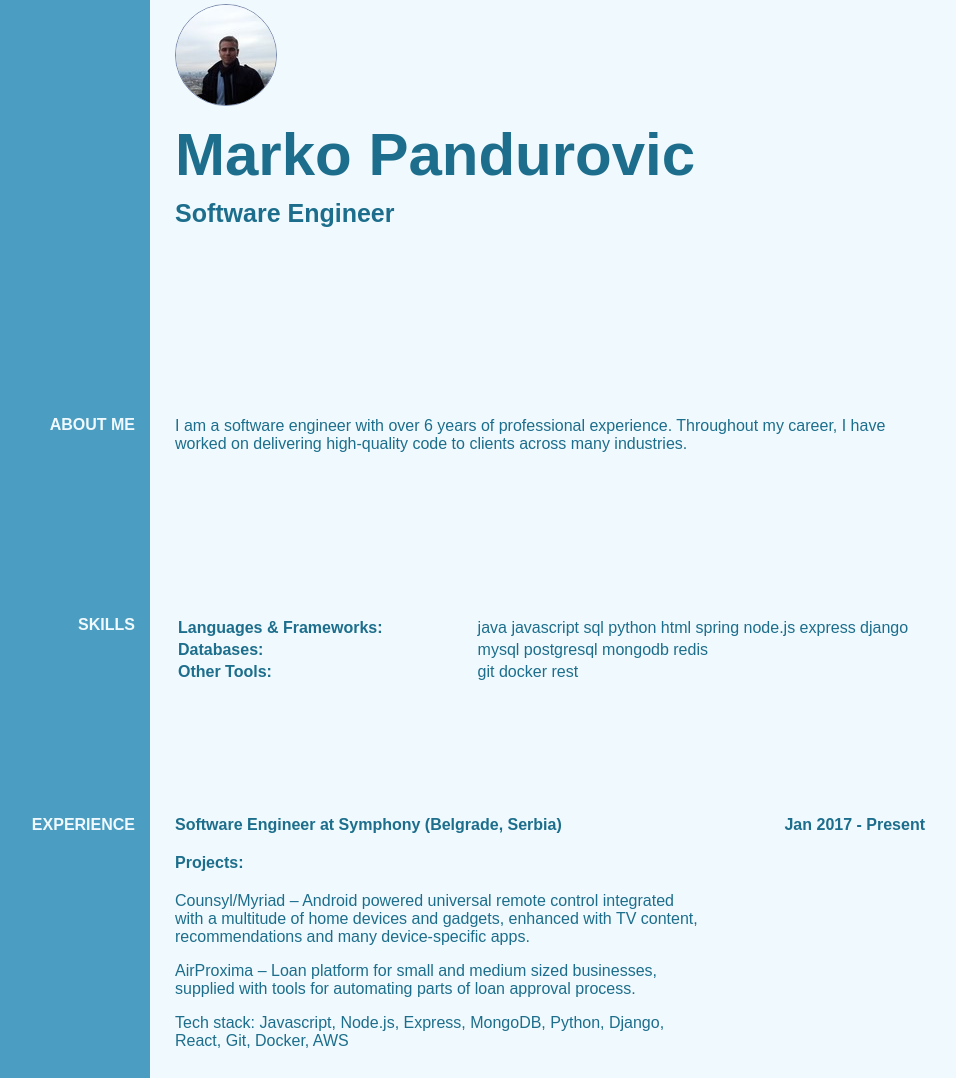
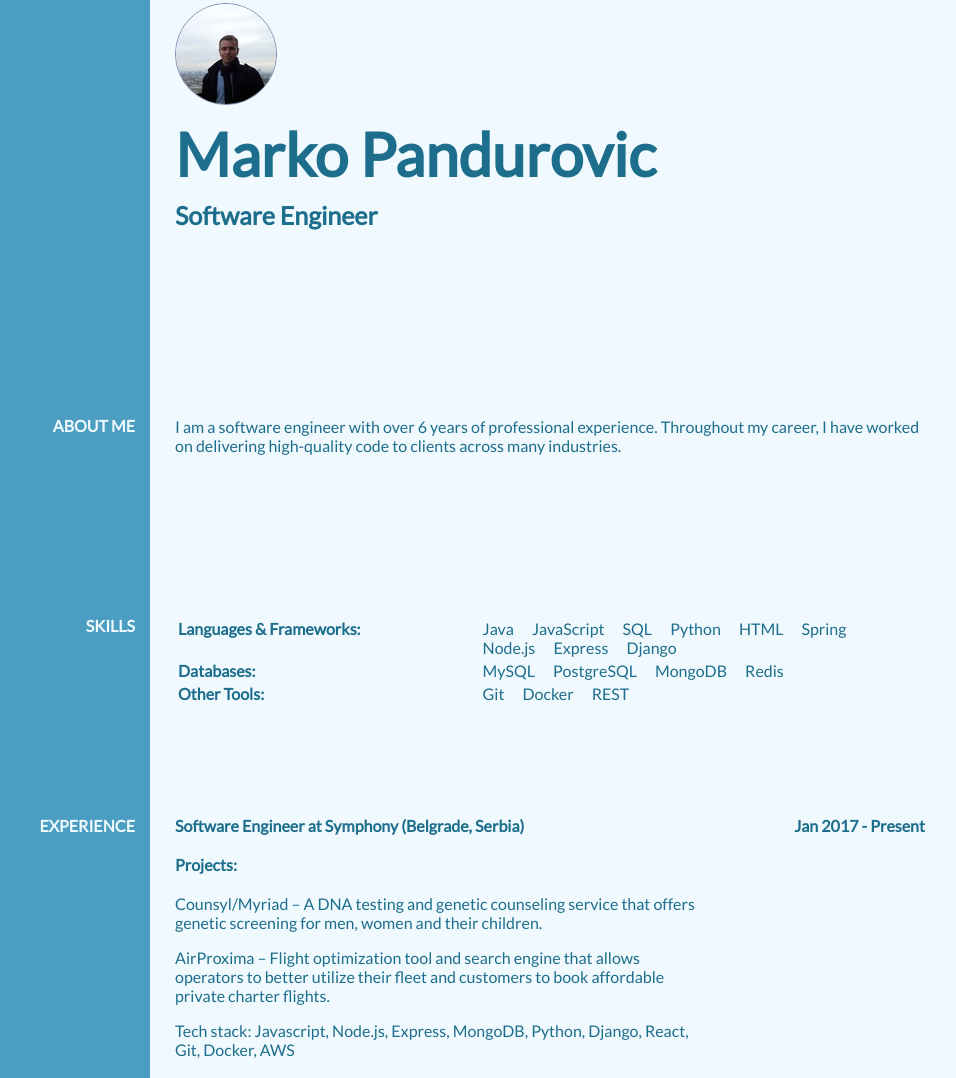
Before and after one commit to mpandurovic/website, a plain HTML site: page index.html in a window 1280 px wide. Shown: the part 114-1192 px from the top of the page, without its empty margins (106-1062 px from the left). Drawn offline with nearby package versions, Linux system fonts and the light colour scheme; a web font is replaced by a local one.

Commit message:
Styling changes

```diff
--- a/index.html
+++ b/index.html
@@ -4,13 +4,10 @@
 <head>
     <title>Marko Pandurovic</title>
     <meta charset="utf-8">
-    <link rel="stylesheet" type="text/css" href="//fonts.googleapis.com/css?family=Droid+Sans+Mono" />
-    <link href="https://fonts.googleapis.com/css?family=Oxygen" rel="stylesheet">
-    <link href="https://fonts.googleapis.com/css?family=Cardo" rel="stylesheet">
     <!-- Open Sans and Lato look best -->
     <link href="https://fonts.googleapis.com/css?family=Lato" rel="stylesheet">
     <link href="https://fonts.googleapis.com/css?family=Open+Sans" rel="stylesheet">
-    <link href="https://fonts.googleapis.com/css?family=Nato+Sans" rel="stylesheet">
+    <link href="https://fonts.googleapis.com/css?family=Noto+Sans" rel="stylesheet">
     <link rel="stylesheet" type="text/css" href="styles.css" />
     <link rel="stylesheet" type="text/css" media="screen and (max-width: 480px)" href="mobile.css" />
     <link rel="stylesheet" href="https://unpkg.com/aos@next/dist/aos.css" />
@@ -27,12 +24,23 @@
             </div>
 
             <div class="content header">
-                <div class="info-content header-content">
+                <div class="info-content header-content" >
                     <div>
-                        <img src="profile.jpeg" class="avatar">
+                        <img src="profile.jpeg" class="avatar"
+                        data-aos="fade-left"
+                        data-aos-easing="ease"
+                        data-aos-duration="1500">
                     </div>
-                    <h2 class="title">Marko Pandurovic</h2>
-                    <h4 class="subtitle">Software Engineer</h4>
+                    <h2 class="title"
+                    data-aos="fade-left"
+                    data-aos-easing="ease"
+                    data-aos-delay="200"
+                    data-aos-duration="1500">Marko Pandurovic</h2>
+                    <h4 class="subtitle"
+                    data-aos="fade-left"
+                    data-aos-easing="ease"
+                    data-aos-delay="300"
+                    data-aos-duration="1500">Software Engineer</h4>
                 </div>
             </div>
         </div>
@@ -75,37 +83,37 @@
                                 <td>
                                     <span class="skill-category-name">Languages &amp; Frameworks:</span>
                                 </td>
-                                <td>
-                                    <span class="skill">java</span>
-                                    <span class="skill">javascript</span>
-                                    <span class="skill">sql</span>
-                                    <span class="skill">python</span>
-                                    <span class="skill">html</span>
-                                    <span class="skill">spring</span>
-                                    <span class="skill">node.js</span>
-                                    <span class="skill">express</span>
-                                    <span class="skill">django</span>
+                                <td class="skills">
+                                    <span class="skill">Java</span>
+                                    <span class="skill">JavaScript</span>
+                                    <span class="skill">SQL</span>
+                                    <span class="skill">Python</span>
+                                    <span class="skill">HTML</span>
+                                    <span class="skill">Spring</span>
+                                    <span class="skill">Node.js</span>
+                                    <span class="skill">Express</span>
+                                    <span class="skill">Django</span>
                                 </td>
                             </tr>
                             <tr>
                                 <td>
                                     <span class="skill-category-name">Databases:</span>
                                 </td>
-                                <td>
-                                    <span class="skill">mysql</span>
-                                    <span class="skill">postgresql</span>
-                                    <span class="skill">mongodb</span>
-                                    <span class="skill">redis</span>
+                                <td class="skills">
+                                    <span class="skill">MySQL</span>
+                                    <span class="skill">PostgreSQL</span>
+                                    <span class="skill">MongoDB</span>
+                                    <span class="skill">Redis</span>
                                 </td>
                             </tr>
                             <tr>
                                 <td>
                                     <span class="skill-category-name">Other Tools:</span>
                                 </td>
-                                <td>
-                                    <span class="skill">git</span>
-                                    <span class="skill">docker</span>
-                                    <span class="skill">rest</span>
+                                <td class="skills">
+                                    <span class="skill">Git</span>
+                                    <span class="skill">Docker</span>
+                                    <span class="skill">REST</span>
                                 </td>
                             </tr>
                         </tbody>
@@ -129,12 +137,13 @@
                             <h4>Software Engineer at Symphony (Belgrade, Serbia)</h4>
                             <h4>Projects:</h4>
                             <p>
-                                Counsyl/Myriad – Android powered universal remote control integrated with a multitude of home devices and gadgets, enhanced
-                                with TV content, recommendations and many device-specific apps.
+                                Counsyl/Myriad – A DNA testing and genetic counseling service that offers
+                                genetic screening for men, women and their children.
                             </p>
                             <p>
-                                AirProxima – Loan platform for small and medium sized businesses, supplied with tools for automating parts of loan approval
-                                process.
+                                AirProxima – Flight optimization tool and search engine
+                                that allows operators to better utilize their fleet and customers
+                                to book affordable private charter flights.
                             </p>
                             <p>
                                 Tech stack: Javascript, Node.js, Express, MongoDB, Python, Django, React, Git, Docker, AWS
@@ -167,15 +176,19 @@
                     </div>
                     <div class="experience-item" data-aos="fade-in">
                         <div class="experience-description">
-                            <h4>Java Developer at Gecko Solutions (Belgrade, Serbia)</h4>
-                            <h4>Projects:</h4>
+                            <p>Java Developer at
+                                <strong><a href="http://www.gecko.rs" target="_blank">Gecko Solutions</a></strong>
+                                (Belgrade, Serbia)
+                            </p>
+                            <p>Projects:</p>
                             <p>
-                                Ray Super Remote – Android powered universal remote control integrated with a multitude of home devices and gadgets, enhanced
-                                with TV content, recommendations and many device-specific apps.
+                                Beam – Location sharing app that lets users
+                                provide their location to friends in a private and secure manner.
                             </p>
                             <p>
-                                The Credit Junction – Loan platform for small and medium sized businesses, supplied with tools for automating parts of loan
-                                approval process.
+                                Pingup – Scheduling aggregation platform that combines
+                                multiple services to connect clients and their users
+                                with thousands of merchants using its public REST API.
                             </p>
                             <p>
                                 Tech stack: Java, Play Framework, Akka, Scala, MySQL, Mercurial, Redis, Solr, MongoDB, SQL Server, REST, JSON, Eclipse, Jenkins,
@@ -231,12 +244,12 @@
             <div class="content">
                 <div class="info-content" data-aos="fade-in">
                     <div class="contact-item">
+                        <img src="website.svg">
+                        <a href="http://markopandurovic.me" target="_blank">markopandurovic.me</a>
+                    </div>
+                    <div class="contact-item">
                         <img src="email.svg">
                         <a href="mailto:marko.pandurovic.dev@gmail.com">marko.pandurovic.dev@gmail.com</a>
-                    </div>
-                    <div class="contact-item">
-                        <img src="website.svg">
-                        <a href="http://markopandurovic.com" target="_blank">markopandurovic.com</a>
                     </div>
                     <div class="contact-item">
                         <img src="linkedin.svg">
--- a/styles.css
+++ b/styles.css
@@ -1,6 +1,6 @@
 /* Default styles that will carry to the child style sheet */
 body, html {
-  font-family: "Nato Sans", sans-serif;
+  font-family: "Lato", sans-serif;
   font-style: normal;
   font-variant: normal;
   color: #1C6E8C;
@@ -90,17 +90,24 @@ body, html {
   font-weight: bold;
 }
 
+.skills {
+  cursor: default;
+  /* line-height: 20px; */
+}
+
 .skill {
   word-spacing: 5px;
-  text-transform: lowercase;
+  padding: 5px;
+  margin-right: 5px;
+  border-radius: 8px;
+  /* text-transform: lowercase; */
 }
 
-.skill-bak {
-  border: 1px solid;
-  margin: 5px;
-  padding-left: 3px;
+.skill:hover {
   border-radius: 8px;
-  background-color: #7887AB;
+  background-color: #1C6E8C;
+  transition: .5s ease;
+  color: #F0F9FD;
 }
 
 .language {
```
